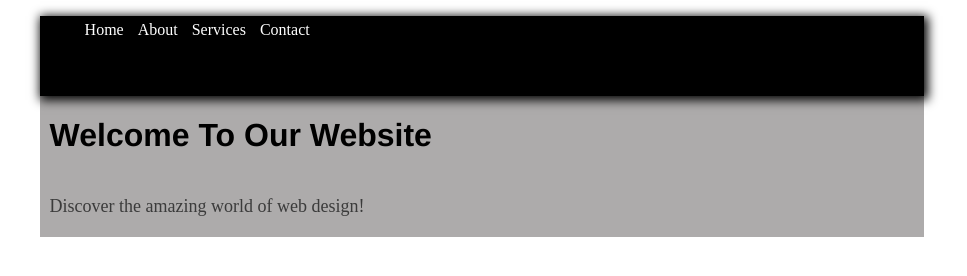
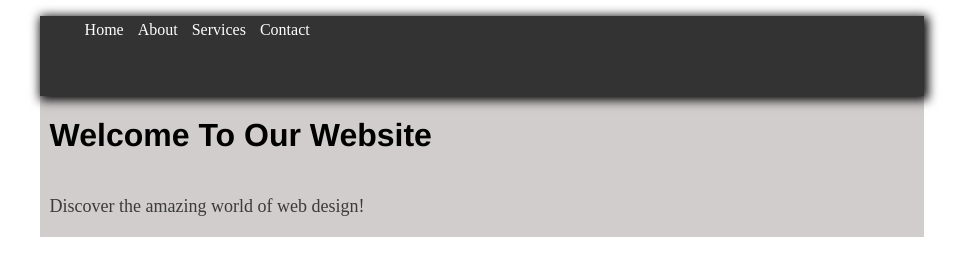
Before and after one commit to sardar718/css-nav-bar, a plain HTML site: page index.html in a window 1280 px wide. Shown: the whole page, without its empty margins (158-1125 px from the left). Drawn offline with Linux system fonts and the light colour scheme.

Commit message:
Update index.html

```diff
--- a/index.html
+++ b/index.html
@@ -10,14 +10,16 @@
 
   <style>
     header {
-      background-color: rgb(173, 171, 171);
+      background-color: rgb(209, 205, 205);
       width: 70%;
 
-
+      /* align-items: center; */
       margin: auto;
     }
     ul {
-
+      /* display: flex; */
+      /* margin: 0px 20px 0px 0px; */
+      /* gap: 20px; */
       text-decoration: none;
       list-style: none;
     }
@@ -50,8 +52,8 @@
     }
 
     nav {
-      background-color: black;
-
+      background-color: #333333;
+      /* color: white; */
       box-shadow: 2px 2px 10px 2px black;
       height: 80px;
       margin: auto;
@@ -64,10 +66,11 @@
     h1,
     p {
       padding: 0px 0px 20px 10px;
-      transition: 0.5s;
+      transition: 0.2s;
     }
     p:hover {
       color: black;
+      font-size: large;
     }
     h1:hover {
       color: darkslategrey;
```
